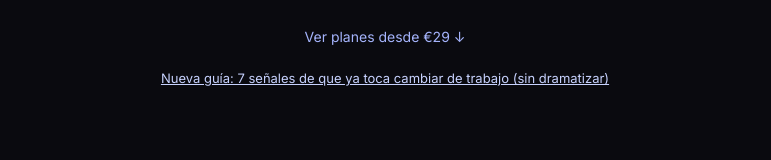
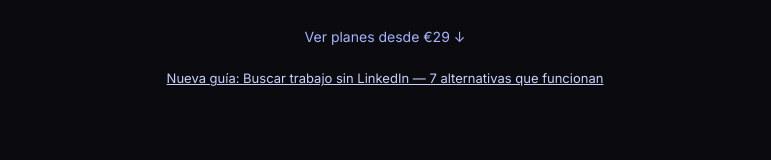
Before and after one commit to medinet22/carrera-negoia, a Next.js app: page / in a window 1280 px wide. Shown: the part 636-796 px from the top of the page, without its empty margins (255-1026 px from the left). Built offline with nearby package versions, Linux system fonts and the light colour scheme; no server answers.

Commit message:
distribution: rotate hero link to buscar-trabajo-sin-linkedin

```diff
--- a/app/page.js
+++ b/app/page.js
@@ -129,14 +129,14 @@ export default function Home() {
 
           <div style={{ marginTop: '16px' }}>
             <Link
-              href="/como-saber-si-cambiar-de-trabajo?utm_source=owned&utm_medium=home&utm_campaign=growth_loop_apr01&utm_content=hero_guide"
+              href="/buscar-trabajo-sin-linkedin?utm_source=owned&utm_medium=home&utm_campaign=growth_loop_apr05&utm_content=hero_guide"
               style={{
                 color: '#c7d2fe',
                 fontSize: '13px',
                 textDecoration: 'underline'
               }}
             >
-              Nueva guía: 7 señales de que ya toca cambiar de trabajo (sin dramatizar)
+              Nueva guía: Buscar trabajo sin LinkedIn — 7 alternativas que funcionan
             </Link>
           </div>
         </div>
```
